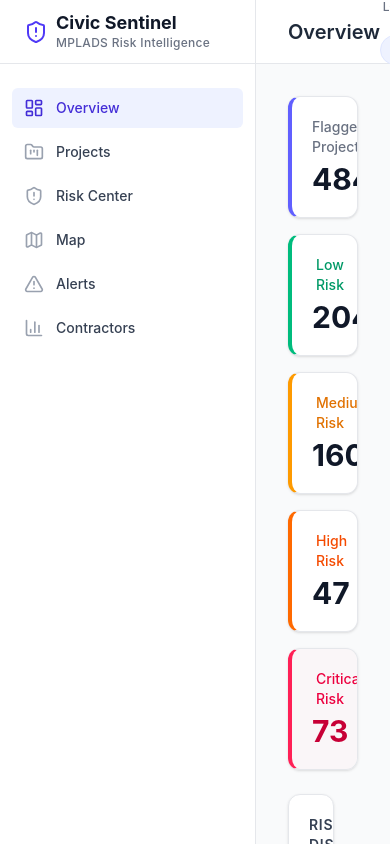
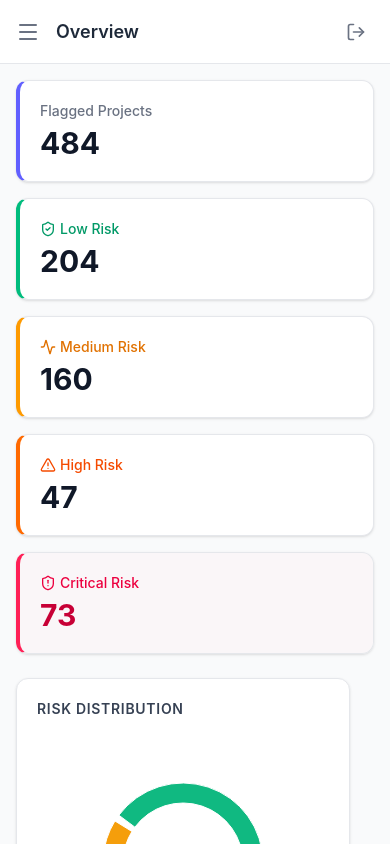
Before and after one commit to Pranavr06/Civic-sentinel, a React (Vite) app in the folder frontend/: page /login in a window 390 px wide. Both pictures are taken after a click on the button "Access Platform". Built offline with nearby package versions, Linux system fonts and the light colour scheme.

Commit message:
feat: Add mobile responsiveness and hamburger menu to Layout

```diff
--- a/frontend/src/components/Layout.tsx
+++ b/frontend/src/components/Layout.tsx
@@ -1,4 +1,4 @@
-import React from 'react';
+import React, { useState } from 'react';
 import { Outlet, Link, useLocation, useNavigate } from 'react-router-dom';
 import {
   LayoutDashboard,
@@ -7,7 +7,9 @@ import {
   Map as MapIcon,
   BarChart3,
   ShieldAlert,
-  LogOut
+  LogOut,
+  Menu,
+  X
 } from 'lucide-react';
 import { useAppContext } from '../data/store';
 import { Role } from '../types';
@@ -16,6 +18,7 @@ export const Layout = () => {
   const { pathname } = useLocation();
   const navigate = useNavigate();
   const { role, setRole, logout } = useAppContext();
+  const [isMobileMenuOpen, setIsMobileMenuOpen] = useState(false);
 
   const getNavItems = () => {
     switch(role) {
@@ -50,18 +53,35 @@ export const Layout = () => {
   const navItems = getNavItems();
 
   return (
-    <div className="flex h-screen bg-gray-50 font-sans text-gray-900">
+    <div className="flex h-screen bg-gray-50 font-sans text-gray-900 overflow-hidden">
+
+      {/* Mobile overlay */}
+      {isMobileMenuOpen && (
+        <div
+          className="fixed inset-0 bg-gray-900 bg-opacity-50 z-40 lg:hidden"
+          onClick={() => setIsMobileMenuOpen(false)}
+        />
+      )}
+
       {/* Sidebar */}
-      <aside className="w-64 bg-white border-r border-gray-200 flex flex-col">
-        <div className="h-16 flex items-center px-6 border-b border-gray-200">
-          <ShieldAlert className="w-6 h-6 text-indigo-600 mr-2" />
-          <div>
-            <h1 className="text-lg font-bold text-gray-900 leading-tight">Civic Sentinel</h1>
-            <p className="text-xs text-gray-500 font-medium tracking-wide">MPLADS Risk Intelligence</p>
+      <aside className={`fixed lg:static inset-y-0 left-0 z-50 w-64 bg-white border-r border-gray-200 flex flex-col transform transition-transform duration-300 ease-in-out lg:translate-x-0 ${isMobileMenuOpen ? 'translate-x-0' : '-translate-x-full'}`}>
+        <div className="h-16 flex items-center justify-between px-6 border-b border-gray-200">
+          <div className="flex items-center">
+            <ShieldAlert className="w-6 h-6 text-indigo-600 mr-2" />
+            <div>
+              <h1 className="text-lg font-bold text-gray-900 leading-tight">Civic Sentinel</h1>
+              <p className="text-[10px] text-gray-500 font-medium tracking-wide">MPLADS Risk Intelligence</p>
+            </div>
           </div>
+          <button
+            className="lg:hidden text-gray-500 hover:text-gray-900 focus:outline-none"
+            onClick={() => setIsMobileMenuOpen(false)}
+          >
+            <X className="w-6 h-6" />
+          </button>
         </div>
 
-        <nav className="flex-1 py-6 px-3 space-y-1">
+        <nav className="flex-1 py-6 px-3 space-y-1 overflow-y-auto">
           {navItems.map((item) => {
             const Icon = item.icon;
             // A link is active if it's an exact match OR if it's a parent route (e.g. /admin/projects matches /admin/projects, but not /admin)
@@ -70,6 +90,7 @@ export const Layout = () => {
               <Link
                 key={item.name}
                 to={item.path}
+                onClick={() => setIsMobileMenuOpen(false)}
                 className={`flex items-center px-3 py-2.5 text-sm font-medium rounded-md transition-colors ${
                   isActive
                     ? 'bg-indigo-50 text-indigo-700'
@@ -85,17 +106,25 @@ export const Layout = () => {
       </aside>
 
       {/* Main Content */}
-      <div className="flex-1 flex flex-col overflow-hidden">
+      <div className="flex-1 flex flex-col min-w-0 overflow-hidden">
         {/* Header */}
-        <header className="h-16 bg-white border-b border-gray-200 flex items-center justify-between px-8">
-          <h2 className="text-xl font-semibold text-gray-800 capitalize">
-            {navItems.find(i => pathname === i.path || pathname.startsWith(i.path + '/'))?.name || 'Dashboard'}
-          </h2>
+        <header className="h-16 bg-white border-b border-gray-200 flex items-center justify-between px-4 sm:px-6 lg:px-8 shrink-0">
+          <div className="flex items-center">
+            <button
+              className="lg:hidden mr-4 text-gray-500 hover:text-gray-900 focus:outline-none"
+              onClick={() => setIsMobileMenuOpen(true)}
+            >
+              <Menu className="w-6 h-6" />
+            </button>
+            <h2 className="text-lg sm:text-xl font-semibold text-gray-800 capitalize truncate">
+              {navItems.find(i => pathname === i.path || pathname.startsWith(i.path + '/'))?.name || 'Dashboard'}
+            </h2>
+          </div>
 
-          <div className="flex items-center space-x-4">
-            <div className="flex flex-col text-right mr-2">
-              <span className="text-xs text-gray-500 font-medium uppercase tracking-wide">Logged in as</span>
-              <span className="text-sm font-bold text-indigo-700 bg-indigo-50 px-3 py-1 rounded-full mt-1 border border-indigo-100">
+          <div className="flex items-center">
+            <div className="flex flex-col text-right mr-2 hidden sm:flex">
+              <span className="text-[10px] text-gray-500 font-medium uppercase tracking-wide">Logged in as</span>
+              <span className="text-xs font-bold text-indigo-700 bg-indigo-50 px-2 py-0.5 rounded-full mt-0.5 border border-indigo-100">
                 {role === 'Public' ? 'Citizen' : role}
               </span>
             </div>
@@ -105,7 +134,7 @@ export const Layout = () => {
                 logout();
                 navigate('/login');
               }}
-              className="ml-4 p-2 text-gray-500 hover:text-red-600 hover:bg-red-50 rounded-md transition-colors"
+              className="ml-2 sm:ml-4 p-2 text-gray-500 hover:text-red-600 hover:bg-red-50 rounded-md transition-colors"
               title="Logout"
             >
               <LogOut className="w-5 h-5" />
@@ -114,7 +143,7 @@ export const Layout = () => {
         </header>
 
         {/* Main scrollable area */}
-        <main className="flex-1 overflow-y-auto p-8 bg-gray-50/50">
+        <main className="flex-1 overflow-y-auto p-4 sm:p-6 lg:p-8 bg-gray-50/50">
           <Outlet />
         </main>
       </div>
```
